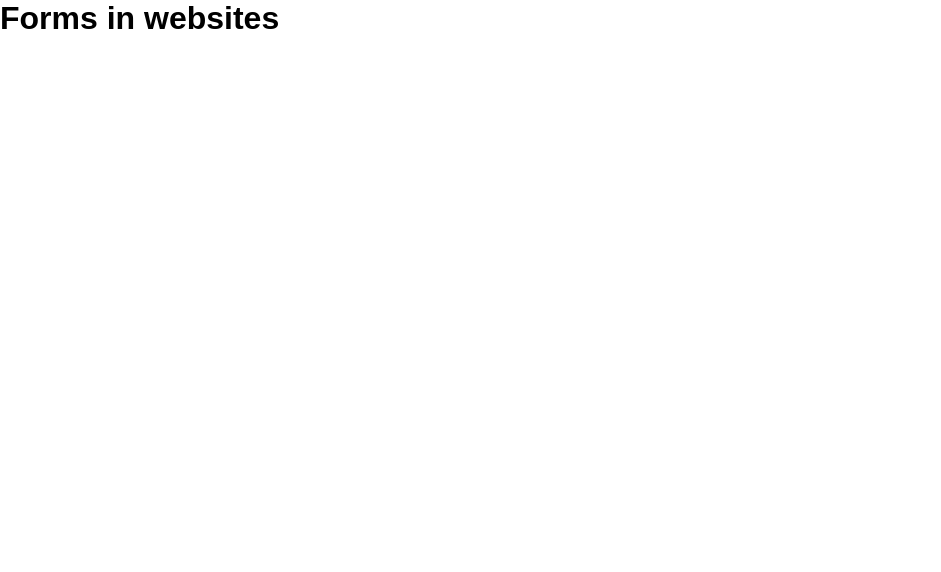
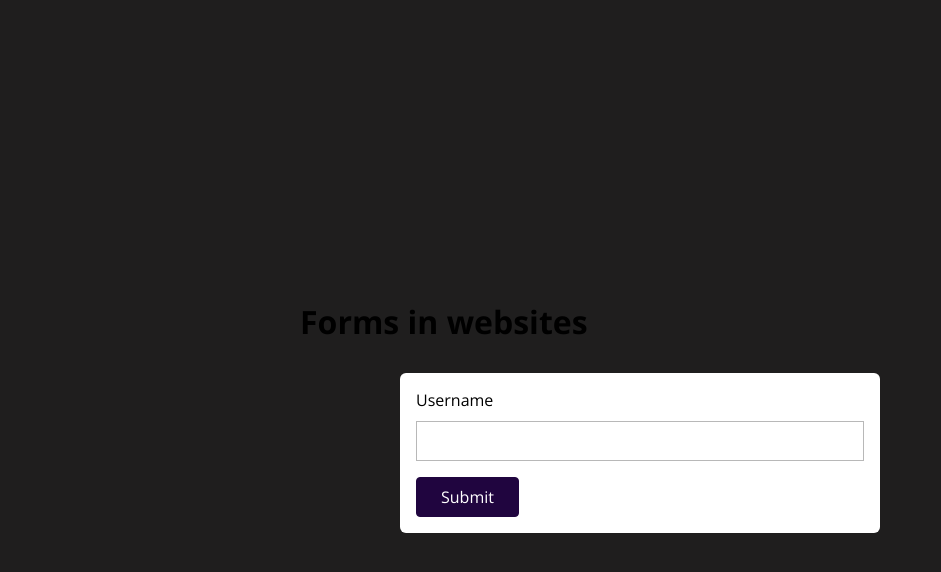
Before and after one commit to luAr26/froms-in-websites, a plain HTML site: page index.html in a window 1280 px wide. Shown: the whole page, without its empty margins (0-941 px from the left). Drawn offline with nearby package versions, Linux system fonts and the light colour scheme.

Commit message:
Add styles to forms elements

```diff
--- a/css/style.css
+++ b/css/style.css
@@ -16,5 +16,55 @@ html {
 
 body {
   font-size: 1.6rem;
-  font-family: sans-serif;
+  font-family: "Open Sans", sans-serif;
+  background-color: rgb(31, 30, 30);
+  padding: 30rem;
 }
+
+form {
+  width: 48rem;
+  margin: 3rem auto;
+  background-color: rgb(255, 255, 255);
+  padding: 1.6rem;
+  border-radius: 6px;
+}
+
+label {
+  display: block;
+  margin-bottom: 1rem;
+}
+
+input {
+  font: inherit;
+  display: block;
+  width: 100%;
+  margin-bottom: 1.6rem;
+  padding: 0.8rem;
+  border: 1px solid rgb(184, 184, 184);
+  color: rgb(32, 32, 32);
+}
+
+input:focus {
+  background-color: rgb(219, 190, 253);
+  color: rgb(32, 5, 63);
+  border-color: rgb(32, 5, 63);
+}
+
+button {
+  font: inherit;
+  display: block;
+  padding: 0.8rem;
+  background-color: rgb(32, 5, 63);
+  color: #fff;
+  border: 1px solid rgb(32, 5, 63);
+  padding: 0.8rem 2.4rem;
+  border-radius: 4px;
+  cursor: pointer;
+  transition: all 0.3s ease-in-out;
+}
+
+button:hover {
+  --button-color: rgb(83, 15, 160);
+  background-color: var(--button-color);
+  border-color: var(--button-color);
+}
--- a/index.html
+++ b/index.html
@@ -4,10 +4,20 @@
     <meta charset="UTF-8" />
     <meta http-equiv="X-UA-Compatible" content="IE=edge" />
     <meta name="viewport" content="width=device-width, initial-scale=1.0" />
+    <link rel="preconnect" href="https://fonts.gstatic.com" />
+    <link
+      href="https://fonts.googleapis.com/css2?family=Open+Sans:wght@400;700&display=swap"
+      rel="stylesheet"
+    />
     <link rel="stylesheet" href="/css/style.css" />
     <title>Forms In Websites</title>
   </head>
   <body>
     <h1>Forms in websites</h1>
+    <form action="" method="GET">
+      <label for="username">Username</label>
+      <input type="text" name="username" id="username" required />
+      <button>Submit</button>
+    </form>
   </body>
 </html>
```
